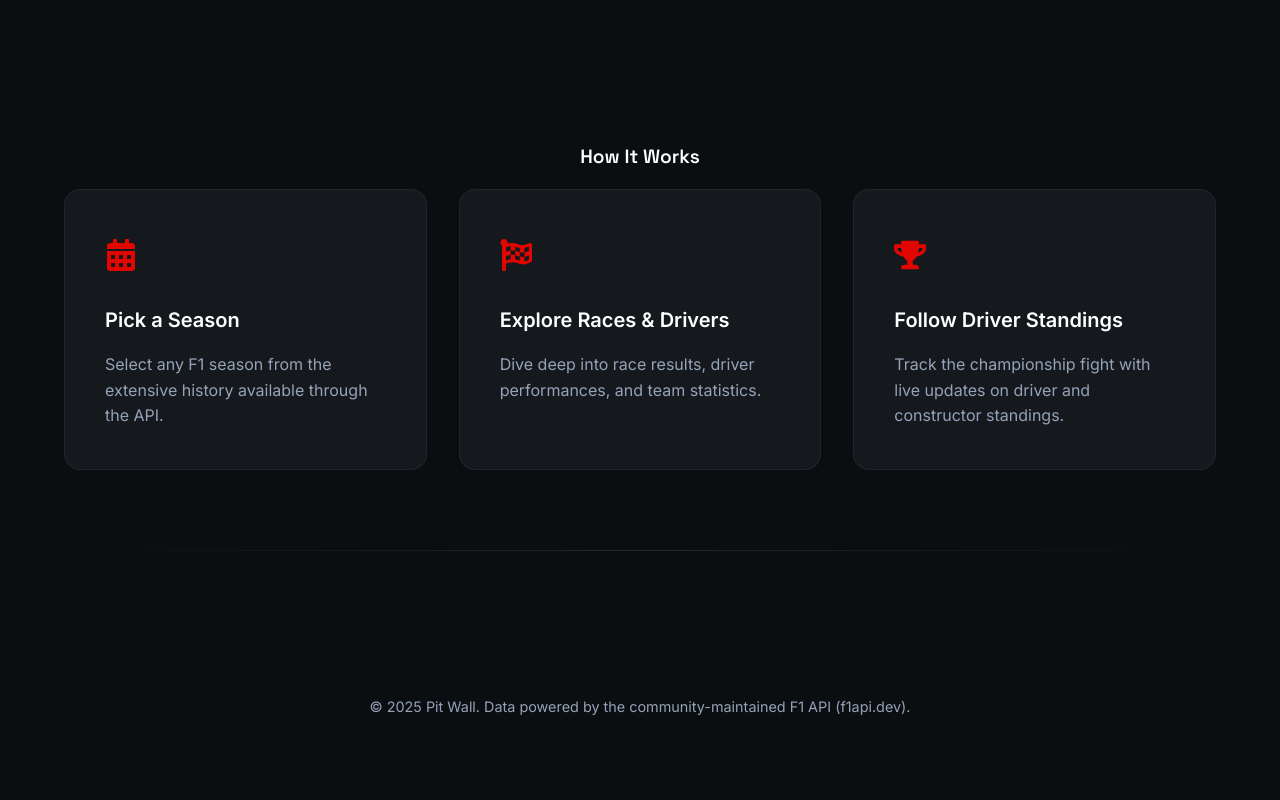
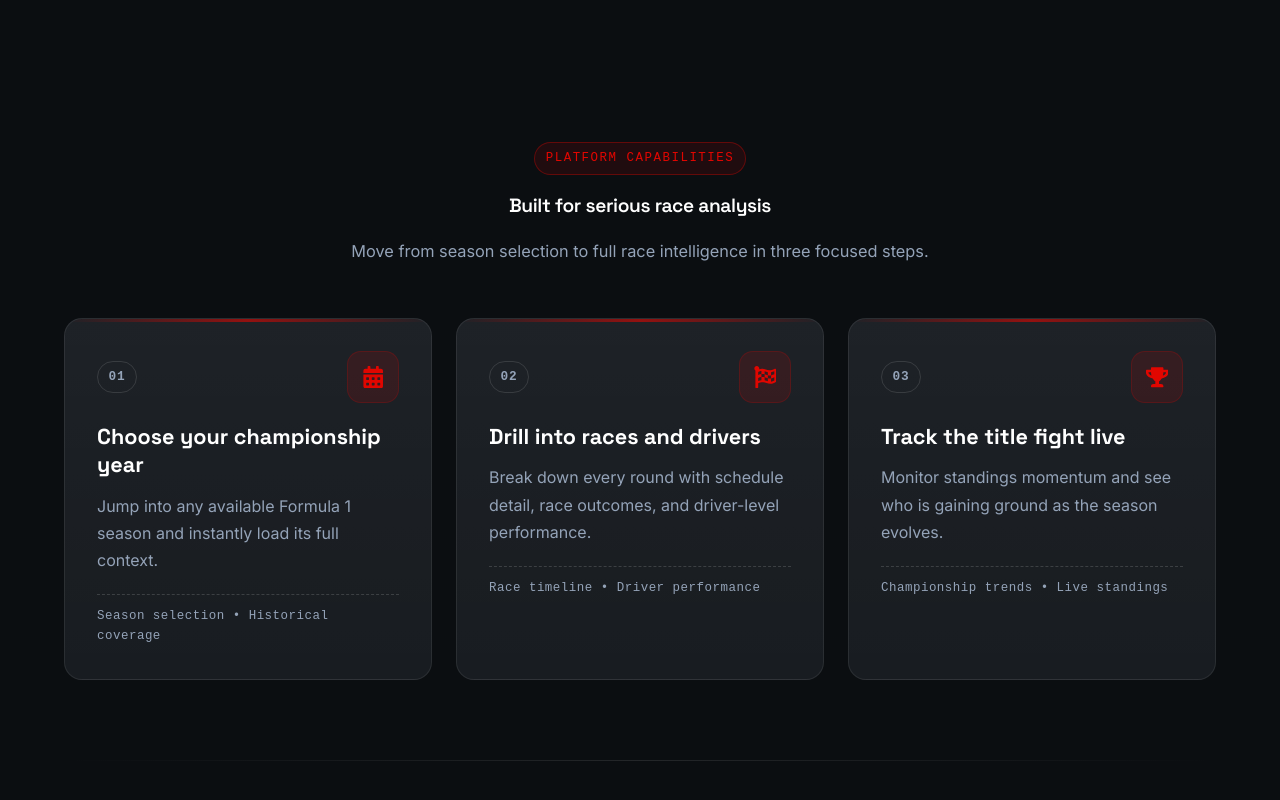
Before and after one commit to metergames/f1-pit-wall, a React (Vite) app: page / in a window 1280 px wide. Shown: the part 680-1480 px from the top of the page. Before the commit the page ends 1446 px from the top, so only its background shows below. Built offline with nearby package versions, Linux system fonts and the light colour scheme; no server answers; a web font is replaced by a local one.

Commit message:
Add date utils, animations & UI refinements

```diff
--- a/src/pages/Drivers.css
+++ b/src/pages/Drivers.css
@@ -45,3 +45,36 @@
 .races-table tr:last-child td { border-bottom: none; }
 .pos-text { font-weight: 700; width: 60px; }
 .pos-1 { color: #ffd700; } .pos-2 { color: #c0c0c0; } .pos-3 { color: #cd7f32; }
+
+.driver-list-sidebar,
+.driver-detail {
+	animation: panelFadeInUp 0.48s ease-out both;
+}
+
+.driver-list-sidebar { animation-delay: 0.04s; }
+.driver-detail { animation-delay: 0.12s; }
+
+.stats-grid,
+.chart-section,
+.races-table-section {
+	animation: panelFadeInUp 0.46s ease-out both;
+}
+
+.stats-grid { animation-delay: 0.16s; }
+.chart-section { animation-delay: 0.2s; }
+.races-table-section { animation-delay: 0.24s; }
+
+@keyframes panelFadeInUp {
+	from { opacity: 0; transform: translateY(12px); }
+	to { opacity: 1; transform: translateY(0); }
+}
+
+@media (prefers-reduced-motion: reduce) {
+	.driver-list-sidebar,
+	.driver-detail,
+	.stats-grid,
+	.chart-section,
+	.races-table-section {
+		animation: none;
+	}
+}
--- a/src/pages/LandingPage.css
+++ b/src/pages/LandingPage.css
@@ -66,16 +66,149 @@
 
 /* How It Works */
 .how-it-works { padding: 6rem 0; background-color: var(--bg-color); }
-.section-title { text-align: center; font-family: var(--font-heading); font-size: 2.5rem; font-weight: 700; margin-bottom: 4rem; }
-.features-grid { display: grid; grid-template-columns: repeat(auto-fit, minmax(300px, 1fr)); gap: 2rem; }
-.feature-card { background-color: var(--card-bg); padding: 2.5rem; border-radius: 16px; border: 1px solid rgba(255, 255, 255, 0.05); transition: transform 0.3s ease; }
-.feature-card:hover { transform: translateY(-10px); }
-.feature-icon { width: 50px; height: 50px; margin-bottom: 1.5rem; display: flex; align-items: center; font-size: 2rem; color: var(--accent-red); }
-.feature-title { font-size: 1.25rem; font-weight: 700; margin-bottom: 1rem; color: var(--text-main); }
-.feature-description { color: var(--text-muted); line-height: 1.6; }
+.features-header {
+    text-align: center;
+    max-width: 760px;
+    margin: 0 auto 3.25rem;
+}
+
+.features-kicker {
+    display: inline-block;
+    color: var(--accent-red);
+    font-family: var(--font-mono);
+    font-size: 0.78rem;
+    letter-spacing: 0.12em;
+    text-transform: uppercase;
+    margin-bottom: 1rem;
+    padding: 0.35rem 0.7rem;
+    border: 1px solid rgba(225, 6, 0, 0.35);
+    border-radius: 999px;
+    background-color: rgba(225, 6, 0, 0.1);
+}
+
+.section-title {
+    text-align: center;
+    font-family: var(--font-heading);
+    font-size: 2.75rem;
+    font-weight: 700;
+    letter-spacing: -0.02em;
+    margin-bottom: 1rem;
+}
+
+.features-subtitle {
+    color: var(--text-muted);
+    font-size: 1.02rem;
+    line-height: 1.7;
+}
+
+.features-grid {
+    display: grid;
+    grid-template-columns: repeat(3, minmax(0, 1fr));
+    gap: 1.5rem;
+}
+
+.feature-card {
+    position: relative;
+    background: linear-gradient(180deg, rgba(255, 255, 255, 0.04) 0%, rgba(255, 255, 255, 0.01) 100%);
+    background-color: var(--card-bg);
+    padding: 2rem;
+    border-radius: 18px;
+    border: 1px solid rgba(255, 255, 255, 0.08);
+    transition: transform 0.3s ease, border-color 0.3s ease, box-shadow 0.3s ease;
+    overflow: hidden;
+}
+
+.feature-card::before {
+    content: '';
+    position: absolute;
+    top: 0;
+    left: 0;
+    right: 0;
+    height: 3px;
+    background: linear-gradient(90deg, transparent 0%, var(--accent-red) 50%, transparent 100%);
+    opacity: 0.6;
+}
+
+.feature-card:hover {
+    transform: translateY(-8px);
+    border-color: rgba(225, 6, 0, 0.45);
+    box-shadow: 0 20px 45px rgba(0, 0, 0, 0.35);
+}
+
+.feature-card-top {
+    display: flex;
+    align-items: center;
+    justify-content: space-between;
+    margin-bottom: 1.25rem;
+}
+
+.feature-step {
+    font-family: var(--font-mono);
+    color: var(--text-muted);
+    font-size: 0.8rem;
+    font-weight: 700;
+    letter-spacing: 0.08em;
+    border: 1px solid rgba(255, 255, 255, 0.12);
+    border-radius: 999px;
+    padding: 0.3rem 0.65rem;
+}
+
+.feature-icon {
+    width: 52px;
+    height: 52px;
+    display: flex;
+    align-items: center;
+    justify-content: center;
+    border-radius: 14px;
+    font-size: 1.4rem;
+    color: var(--accent-red);
+    background-color: rgba(225, 6, 0, 0.12);
+    border: 1px solid rgba(225, 6, 0, 0.2);
+}
+
+.feature-title {
+    font-family: var(--font-heading);
+    font-size: 1.35rem;
+    font-weight: 700;
+    line-height: 1.3;
+    margin-bottom: 0.85rem;
+    color: var(--text-main);
+}
+
+.feature-description {
+    color: var(--text-muted);
+    line-height: 1.7;
+    margin-bottom: 1.25rem;
+}
+
+.feature-meta {
+    display: inline-block;
+    font-size: 0.78rem;
+    font-family: var(--font-mono);
+    letter-spacing: 0.04em;
+    color: var(--text-muted);
+    border-top: 1px dashed rgba(255, 255, 255, 0.15);
+    padding-top: 0.75rem;
+    width: 100%;
+}
 
 /* Layout classes */
 .container { max-width: var(--container-width); margin: 0 auto; padding: 0 1.5rem; }
 .divider { height: 1px; background: rgba(255, 255, 255, 0.1); margin: 1rem 0; }
 .section-divider { height: 1px; background: linear-gradient(90deg, transparent, rgba(255, 255, 255, 0.1), transparent); margin-top: 5rem; }
 .footer { padding: 3rem 0; text-align: center; color: var(--text-muted); font-size: 0.9rem; }
+
+@media (max-width: 1024px) {
+    .features-grid {
+        grid-template-columns: 1fr;
+        gap: 1rem;
+    }
+
+    .features-header {
+        margin-bottom: 2.25rem;
+    }
+
+    .section-title {
+        font-size: 2.2rem;
+    }
+}
--- a/src/pages/LandingPage.tsx
+++ b/src/pages/LandingPage.tsx
@@ -140,24 +140,42 @@ export default function LandingPage() {
             {/* How It Works Section */}
             <section className="how-it-works" id="features">
                 <div className="container">
-                    <h2 className="section-title">How It Works</h2>
+                    <div className="features-header">
+                        <p className="features-kicker">Platform Capabilities</p>
+                        <h2 className="section-title">Built for serious race analysis</h2>
+                        <p className="features-subtitle">
+                            Move from season selection to full race intelligence in three focused steps.
+                        </p>
+                    </div>
                     <div className="features-grid">
                         <article className="feature-card">
-                            <div className="feature-icon"><FaCalendarAlt /></div>
-                            <h3 className="feature-title">Pick a Season</h3>
-                            <p className="feature-description">Select any F1 season from the extensive history available through the API.</p>
+                            <div className="feature-card-top">
+                                <div className="feature-step">01</div>
+                                <div className="feature-icon"><FaCalendarAlt /></div>
+                            </div>
+                            <h3 className="feature-title">Choose your championship year</h3>
+                            <p className="feature-description">Jump into any available Formula 1 season and instantly load its full context.</p>
+                            <div className="feature-meta">Season selection • Historical coverage</div>
                         </article>
 
                         <article className="feature-card">
-                            <div className="feature-icon"><FaFlagCheckered /></div>
-                            <h3 className="feature-title">Explore Races & Drivers</h3>
-                            <p className="feature-description">Dive deep into race results, driver performances, and team statistics.</p>
+                            <div className="feature-card-top">
+                                <div className="feature-step">02</div>
+                                <div className="feature-icon"><FaFlagCheckered /></div>
+                            </div>
+                            <h3 className="feature-title">Drill into races and drivers</h3>
+                            <p className="feature-description">Break down every round with schedule detail, race outcomes, and driver-level performance.</p>
+                            <div className="feature-meta">Race timeline • Driver performance</div>
                         </article>
 
                         <article className="feature-card">
-                            <div className="feature-icon"><FaTrophy /></div>
-                            <h3 className="feature-title">Follow Driver Standings</h3>
-                            <p className="feature-description">Track the championship fight with live updates on driver and constructor standings.</p>
+                            <div className="feature-card-top">
+                                <div className="feature-step">03</div>
+                                <div className="feature-icon"><FaTrophy /></div>
+                            </div>
+                            <h3 className="feature-title">Track the title fight live</h3>
+                            <p className="feature-description">Monitor standings momentum and see who is gaining ground as the season evolves.</p>
+                            <div className="feature-meta">Championship trends • Live standings</div>
                         </article>
                     </div>
                     <div className="section-divider"></div>
--- a/src/pages/Races.css
+++ b/src/pages/Races.css
@@ -44,3 +44,38 @@
 
 .results-row { display: flex; align-items: center; padding: 0.5rem 0; border-bottom: 1px solid rgba(255,255,255,0.05); }
 .results-pos { width: 30px; font-weight: 700; font-size: 0.9rem; }
+
+.race-list,
+.race-detail {
+	animation: panelFadeInUp 0.48s ease-out both;
+}
+
+.race-list { animation-delay: 0.04s; }
+.race-detail { animation-delay: 0.12s; }
+
+.race-list-item {
+	animation: itemFadeIn 0.35s ease-out both;
+}
+
+.race-list-item:nth-child(1) { animation-delay: 0.06s; }
+.race-list-item:nth-child(2) { animation-delay: 0.1s; }
+.race-list-item:nth-child(3) { animation-delay: 0.14s; }
+.race-list-item:nth-child(4) { animation-delay: 0.18s; }
+
+@keyframes panelFadeInUp {
+	from { opacity: 0; transform: translateY(12px); }
+	to { opacity: 1; transform: translateY(0); }
+}
+
+@keyframes itemFadeIn {
+	from { opacity: 0; transform: translateY(8px); }
+	to { opacity: 1; transform: translateY(0); }
+}
+
+@media (prefers-reduced-motion: reduce) {
+	.race-list,
+	.race-detail,
+	.race-list-item {
+		animation: none;
+	}
+}
--- a/src/pages/SeasonOverview.css
+++ b/src/pages/SeasonOverview.css
@@ -48,3 +48,37 @@
 .modal-content { background: var(--bg-color); width: 600px; max-height: 80vh; padding: 2rem; border-radius: 12px; border: 1px solid rgba(255,255,255,0.1); overflow-y: auto; }
 .modal-header { display: flex; justify-content: space-between; align-items: center; margin-bottom: 1.5rem; }
 .modal-close { background: none; border: none; color: white; font-size: 1.5rem; cursor: pointer; }
+
+.season-summary,
+.race-card,
+.standings-card {
+	animation: panelFadeInUp 0.5s ease-out both;
+}
+
+.season-summary { animation-delay: 0.04s; }
+.left-column .race-card:nth-child(1) { animation-delay: 0.12s; }
+.left-column .race-card:nth-child(2) { animation-delay: 0.2s; }
+.right-column .standings-card { animation-delay: 0.16s; }
+
+.modal-overlay { animation: overlayFadeIn 0.2s ease-out both; }
+.modal-content { animation: panelFadeInUp 0.28s ease-out both; }
+
+@keyframes panelFadeInUp {
+	from { opacity: 0; transform: translateY(14px); }
+	to { opacity: 1; transform: translateY(0); }
+}
+
+@keyframes overlayFadeIn {
+	from { opacity: 0; }
+	to { opacity: 1; }
+}
+
+@media (prefers-reduced-motion: reduce) {
+	.season-summary,
+	.race-card,
+	.standings-card,
+	.modal-overlay,
+	.modal-content {
+		animation: none;
+	}
+}
--- /dev/null
+++ b/src/utils/date.ts
@@ -0,0 +1,19 @@
+export function getCurrentYear() {
+  return new Date().getFullYear();
+}
+
+export function getTodayIsoDate() {
+  return new Date().toISOString().split('T')[0];
+}
+
+export function formatUtcDate(
+  dateStr: string,
+  options: Intl.DateTimeFormatOptions,
+  fallback = 'TBA'
+) {
+  if (!dateStr) return fallback;
+
+  const date = new Date(dateStr);
+  const utcDate = new Date(date.valueOf() + date.getTimezoneOffset() * 60000);
+  return utcDate.toLocaleDateString('en-US', options);
+}
```
Also changed, not shown: src/pages/Drivers.tsx (+10 -9 lines), src/pages/Races.tsx (+6 -12 lines), src/pages/SeasonOverview.tsx (+7 -14 lines), src/pages/SeasonSelection.css (+24 -5 lines).
